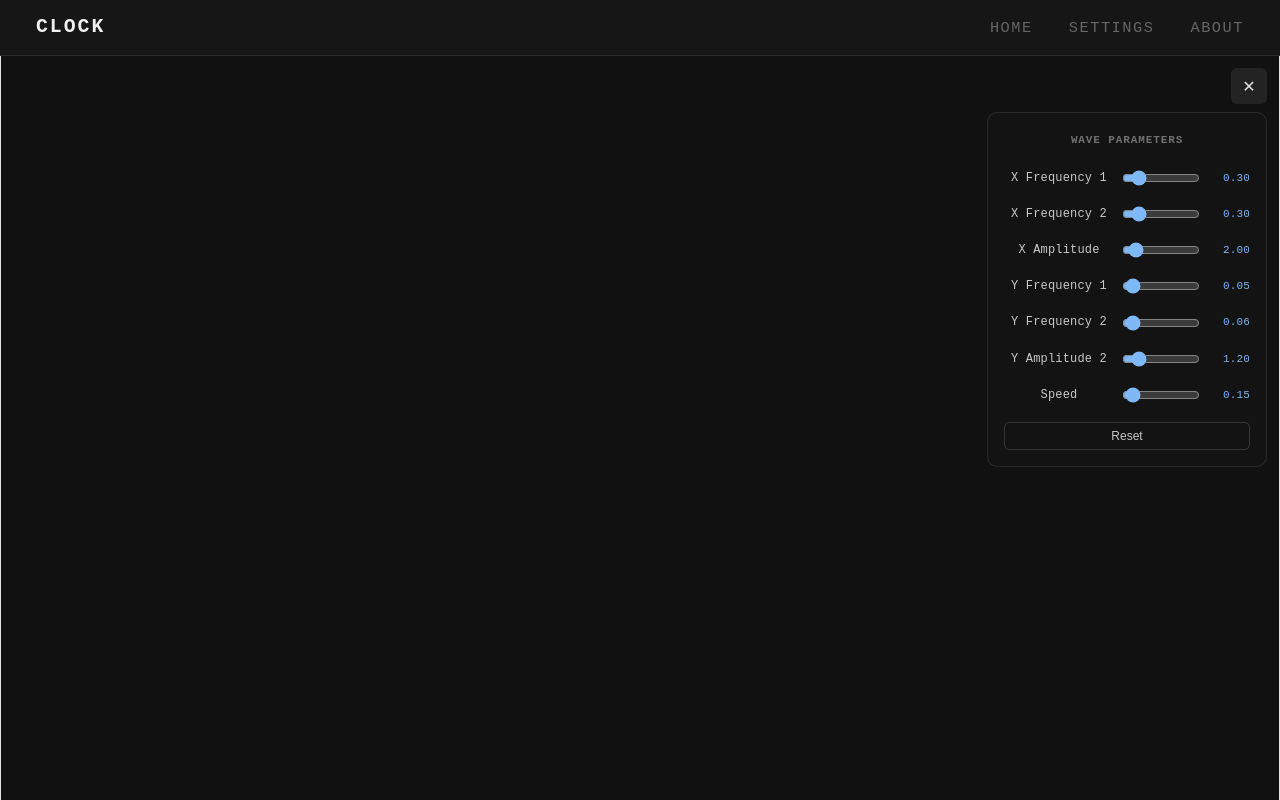
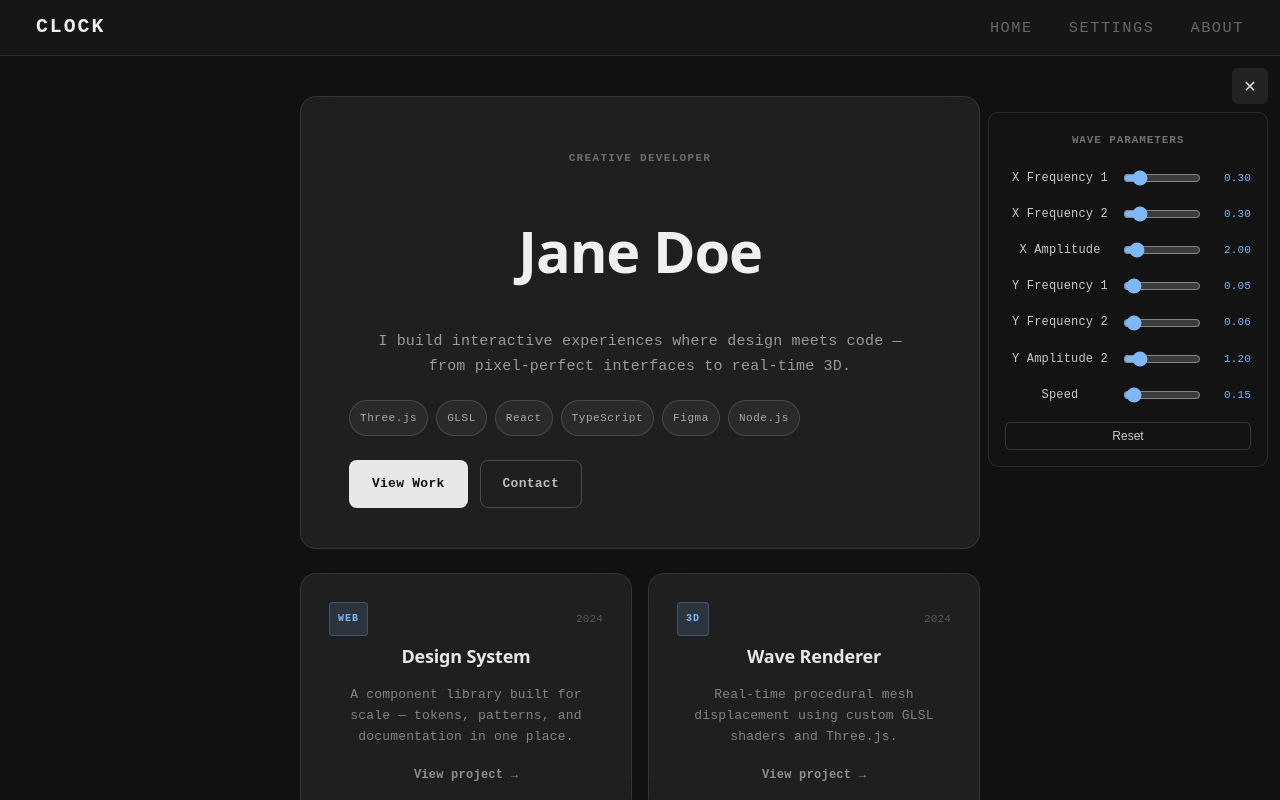
Before and after one commit to ultradr3mer/open-code-test, a React (Vite) app: page / in a window 1280 px wide. Shown: the top 800 px of the page. Built offline with nearby package versions, Linux system fonts and the light colour scheme; no server answers.

Commit message:
portfolio

```diff
--- a/src/App.css
+++ b/src/App.css
@@ -5,22 +5,19 @@
 }
 
 body {
-  background: #0f0f0f;
+  background: #111111;
   font-family: 'Courier New', Courier, monospace;
-  overflow: hidden;
+  overflow-y: auto;
+  overflow-x: hidden;
 }
 
 #root {
-  display: flex;
-  flex-direction: column;
-  height: 100vh;
   width: 100%;
 }
 
-.app-body {
-  flex: 1;
-  display: flex;
-  flex-direction: column;
-  margin-top: 56px;
-  overflow: hidden;
+/* Scrollable layer that sits above the fixed canvas */
+.app-content {
+  position: relative;
+  z-index: 10;
+  padding-top: 56px; /* clear the fixed navbar */
 }
--- a/src/App.jsx
+++ b/src/App.jsx
@@ -1,14 +1,21 @@
 import Navbar from './Navbar'
 import WaveMesh from './WaveMesh'
+import Portfolio from './Portfolio'
 import './App.css'
 
 function App() {
   return (
     <>
+      {/* Fixed 3D background — z-index: 0 */}
+      <WaveMesh />
+
+      {/* Fixed navbar — z-index: 50 */}
       <Navbar />
-      <div className="app-body">
-        <WaveMesh />
-      </div>
+
+      {/* Scrollable foreground content — z-index: 10 */}
+      <main className="app-content">
+        <Portfolio />
+      </main>
     </>
   )
 }
--- /dev/null
+++ b/src/Portfolio.css
@@ -0,0 +1,203 @@
+/* ---------------------------------------------------------------
+   Shared glass utility
+--------------------------------------------------------------- */
+.glass {
+  background: rgba(255, 255, 255, 0.06);
+  backdrop-filter: blur(20px) saturate(1.4);
+  -webkit-backdrop-filter: blur(20px) saturate(1.4);
+  border: 1px solid rgba(255, 255, 255, 0.1);
+  border-radius: 16px;
+}
+
+/* ---------------------------------------------------------------
+   Scroll container — sits above the fixed canvas
+--------------------------------------------------------------- */
+.pf-overlay {
+  position: relative;
+  z-index: 10;
+  display: flex;
+  flex-direction: column;
+  align-items: center;
+  gap: 24px;
+  padding: 40px 24px 80px;
+  min-height: 100vh;
+  pointer-events: none; /* let clicks fall through to canvas by default */
+}
+
+/* re-enable interaction on actual content */
+.pf-overlay > * {
+  pointer-events: auto;
+}
+
+/* ---------------------------------------------------------------
+   Hero card
+--------------------------------------------------------------- */
+.pf-hero {
+  width: 100%;
+  max-width: 680px;
+  padding: 48px 48px 40px;
+  display: flex;
+  flex-direction: column;
+  gap: 16px;
+}
+
+.pf-eyebrow {
+  font-size: 11px;
+  font-weight: 600;
+  letter-spacing: 0.12em;
+  text-transform: uppercase;
+  color: rgba(255, 255, 255, 0.35);
+}
+
+.pf-name {
+  font-size: clamp(2.2rem, 5vw, 3.2rem);
+  font-weight: 700;
+  color: #f0f0f0;
+  letter-spacing: -0.02em;
+  line-height: 1.1;
+}
+
+.pf-tagline {
+  font-size: 15px;
+  line-height: 1.65;
+  color: rgba(255, 255, 255, 0.55);
+  font-family: 'Courier New', Courier, monospace;
+}
+
+/* Skills row */
+.pf-skills {
+  display: flex;
+  flex-wrap: wrap;
+  gap: 8px;
+  margin-top: 4px;
+}
+
+.pf-skill-tag {
+  font-size: 11px;
+  font-weight: 500;
+  letter-spacing: 0.05em;
+  padding: 4px 10px;
+  border-radius: 20px;
+  border: 1px solid rgba(255, 255, 255, 0.14);
+  color: rgba(255, 255, 255, 0.6);
+  background: rgba(255, 255, 255, 0.05);
+}
+
+/* CTA buttons */
+.pf-cta-row {
+  display: flex;
+  gap: 12px;
+  margin-top: 8px;
+}
+
+.pf-btn {
+  display: inline-flex;
+  align-items: center;
+  padding: 10px 22px;
+  border-radius: 8px;
+  font-size: 13px;
+  font-weight: 600;
+  letter-spacing: 0.02em;
+  text-decoration: none;
+  transition: background 0.15s, color 0.15s, border-color 0.15s;
+  cursor: pointer;
+}
+
+.pf-btn-primary {
+  background: rgba(255, 255, 255, 0.9);
+  color: #111;
+  border: 1px solid transparent;
+}
+
+.pf-btn-primary:hover {
+  background: #fff;
+}
+
+.pf-btn-ghost {
+  background: transparent;
+  color: rgba(255, 255, 255, 0.7);
+  border: 1px solid rgba(255, 255, 255, 0.2);
+}
+
+.pf-btn-ghost:hover {
+  background: rgba(255, 255, 255, 0.08);
+  color: #fff;
+  border-color: rgba(255, 255, 255, 0.35);
+}
+
+/* ---------------------------------------------------------------
+   Project cards grid
+--------------------------------------------------------------- */
+.pf-projects {
+  width: 100%;
+  max-width: 680px;
+  display: grid;
+  grid-template-columns: repeat(auto-fill, minmax(280px, 1fr));
+  gap: 16px;
+}
+
+.pf-card {
+  padding: 28px 28px 24px;
+  display: flex;
+  flex-direction: column;
+  gap: 10px;
+  transition: background 0.2s, border-color 0.2s;
+}
+
+.pf-card:hover {
+  background: rgba(255, 255, 255, 0.1);
+  border-color: rgba(255, 255, 255, 0.18);
+}
+
+.pf-card-meta {
+  display: flex;
+  align-items: center;
+  justify-content: space-between;
+}
+
+.pf-tag {
+  font-size: 10px;
+  font-weight: 700;
+  letter-spacing: 0.1em;
+  text-transform: uppercase;
+  padding: 3px 8px;
+  border-radius: 4px;
+  background: rgba(126, 184, 247, 0.15);
+  color: #7eb8f7;
+  border: 1px solid rgba(126, 184, 247, 0.25);
+}
+
+.pf-year {
+  font-size: 11px;
+  color: rgba(255, 255, 255, 0.25);
+  font-variant-numeric: tabular-nums;
+}
+
+.pf-card-title {
+  font-size: 18px;
+  font-weight: 600;
+  color: #e8e8e8;
+  letter-spacing: -0.01em;
+}
+
+.pf-card-desc {
+  font-size: 13px;
+  line-height: 1.6;
+  color: rgba(255, 255, 255, 0.45);
+  font-family: 'Courier New', Courier, monospace;
+  flex: 1;
+}
+
+.pf-card-link {
+  font-size: 12px;
+  font-weight: 600;
+  color: rgba(255, 255, 255, 0.5);
+  text-decoration: none;
+  letter-spacing: 0.02em;
+  transition: color 0.15s;
+  margin-top: 4px;
+}
+
+.pf-card-link:hover {
+  color: #fff;
+}
--- /dev/null
+++ b/src/Portfolio.jsx
@@ -0,0 +1,64 @@
+import './Portfolio.css'
+
+const projects = [
+  {
+    tag: 'Web',
+    title: 'Design System',
+    desc: 'A component library built for scale — tokens, patterns, and documentation in one place.',
+    year: '2024',
+  },
+  {
+    tag: '3D',
+    title: 'Wave Renderer',
+    desc: 'Real-time procedural mesh displacement using custom GLSL shaders and Three.js.',
+    year: '2024',
+  },
+  {
+    tag: 'App',
+    title: 'Dashboard UI',
+    desc: 'Analytics platform with live data streams, configurable widgets, and dark-mode first.',
+    year: '2023',
+  },
+]
+
+const skills = ['Three.js', 'GLSL', 'React', 'TypeScript', 'Figma', 'Node.js']
+
+export default function Portfolio() {
+  return (
+    <div className="pf-overlay">
+      {/* Hero */}
+      <section className="pf-hero glass">
+        <p className="pf-eyebrow">Creative Developer</p>
+        <h1 className="pf-name">Jane Doe</h1>
+        <p className="pf-tagline">
+          I build interactive experiences where design meets code —<br />
+          from pixel-perfect interfaces to real-time 3D.
+        </p>
+        <div className="pf-skills">
+          {skills.map(s => (
+            <span key={s} className="pf-skill-tag">{s}</span>
+          ))}
+        </div>
+        <div className="pf-cta-row">
+          <a href="#" className="pf-btn pf-btn-primary">View Work</a>
+          <a href="#" className="pf-btn pf-btn-ghost">Contact</a>
+        </div>
+      </section>
+
+      {/* Projects */}
+      <section className="pf-projects">
+        {projects.map(p => (
+          <article key={p.title} className="pf-card glass">
+            <div className="pf-card-meta">
+              <span className="pf-tag">{p.tag}</span>
+              <span className="pf-year">{p.year}</span>
+            </div>
+            <h2 className="pf-card-title">{p.title}</h2>
+            <p className="pf-card-desc">{p.desc}</p>
+            <a href="#" className="pf-card-link">View project &rarr;</a>
+          </article>
+        ))}
+      </section>
+    </div>
+  )
+}
--- a/src/WaveMesh.css
+++ b/src/WaveMesh.css
@@ -1,9 +1,8 @@
 .wave-wrapper {
-  position: relative;
-  width: 100%;
-  height: calc(100vh - 56px);
+  position: fixed;
+  inset: 0;
   background: #111111;
-  overflow: hidden;
+  z-index: 0;
 }
 
 .wave-canvas {
@@ -14,8 +13,8 @@
 
 /* ---- Toggle button ---- */
 .wave-panel-toggle {
-  position: absolute;
-  top: 12px;
+  position: fixed;
+  top: 68px;
   right: 12px;
   width: 36px;
   height: 36px;
@@ -29,7 +28,7 @@
   align-items: center;
   justify-content: center;
   transition: background 0.15s;
-  z-index: 10;
+  z-index: 100;
 }
 
 .wave-panel-toggle:hover {
@@ -38,8 +37,8 @@
 
 /* ---- Slider panel ---- */
 .wave-panel {
-  position: absolute;
-  top: 56px;
+  position: fixed;
+  top: 112px;
   right: 12px;
   width: 280px;
   background: rgba(20, 20, 20, 0.88);
@@ -47,7 +46,7 @@
   border: 1px solid rgba(255, 255, 255, 0.1);
   border-radius: 10px;
   padding: 14px 16px 16px;
-  z-index: 10;
+  z-index: 100;
   display: flex;
   flex-direction: column;
   gap: 10px;
--- a/src/WaveMesh.jsx
+++ b/src/WaveMesh.jsx
@@ -69,7 +69,7 @@ const fragmentShader = /* glsl */`
   varying vec3 vLocalPos;
 
   void main() {
-    float gradient = vLocalPos.x / 80.0 + 0.5;
+    float gradient = vLocalPos.x / 60.0 + 0.5;
     gradient = clamp(gradient, 0.0, 1.0);
 
     gl_FragColor = vec4(uColor * gradient + uAmbient * (1.0 - gradient), uOpacity);
@@ -141,7 +141,9 @@ export default function WaveMesh() {
     const renderer = new THREE.WebGLRenderer({
       canvas,
       antialias: true,
-      premultipliedAlpha: false })
+      premultipliedAlpha: false,
+    })
+
     renderer.setPixelRatio(window.devicePixelRatio)
     renderer.setClearColor(0x111111)
 
@@ -163,7 +165,7 @@ export default function WaveMesh() {
       uYFreq2: { value: DEFAULTS.yFreq2 },
       uYAmp2:  { value: DEFAULTS.yAmp2  },
       uSpeed:  { value: DEFAULTS.speed  },
-      uColor:    { value: new THREE.Color(0xeeeeee) },
+      uColor:    { value: new THREE.Color(0xbbbbbb) },
       uAmbient:  { value: new THREE.Color(0x494949) },
       uOpacity:  { value: 1.0 },
     }
@@ -200,7 +202,7 @@ export default function WaveMesh() {
             vertexShader,
             fragmentShader,
             uniforms,
-            side: THREE.FrontSide,
+            side: THREE.FrontSide
           })
         }
       })
@@ -225,7 +227,7 @@ export default function WaveMesh() {
       })
 
       // Apply the exact same offset and scale as the hi-res mesh
-      meshGroupLow.position.setY(- 0.05)
+      meshGroupLow.position.setY(- 0.02)
       meshGroupLow.scale.setScalar(sharedScale)
       scene.add(meshGroupLow)
     })
```
